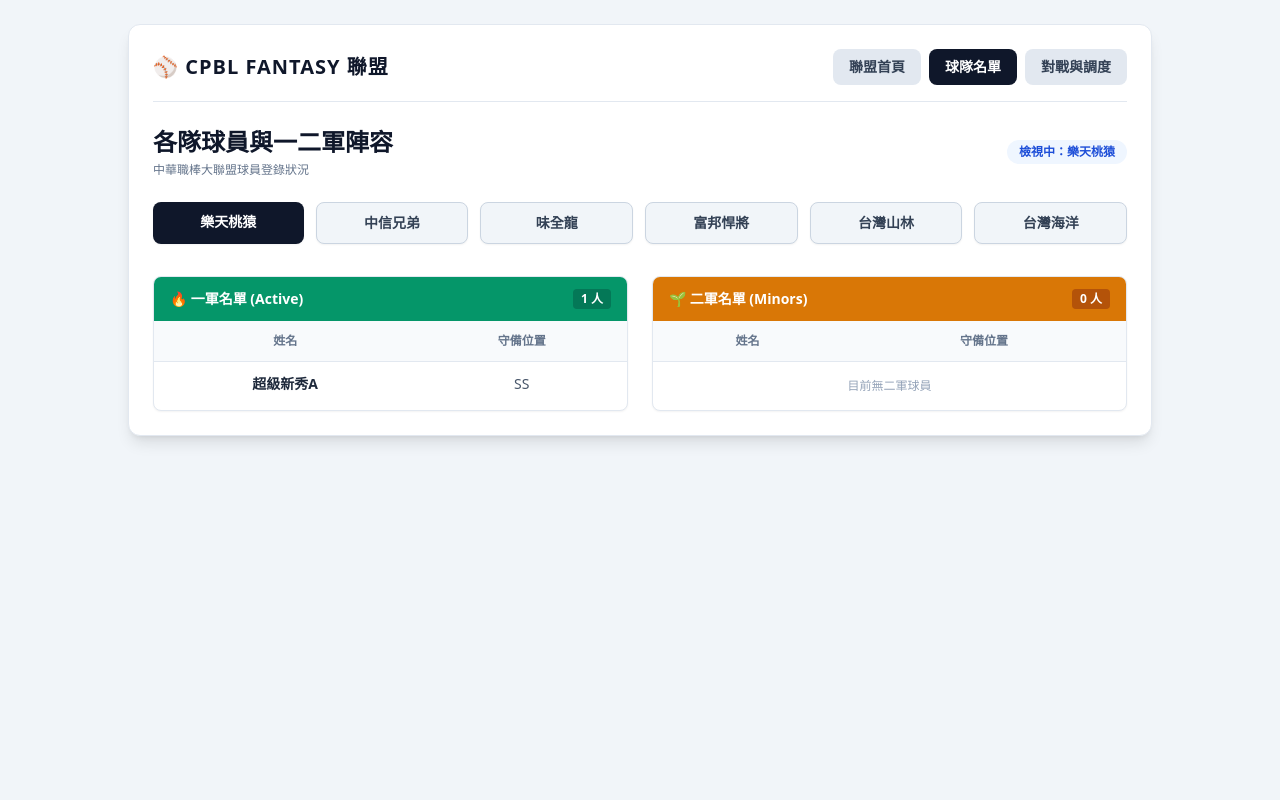
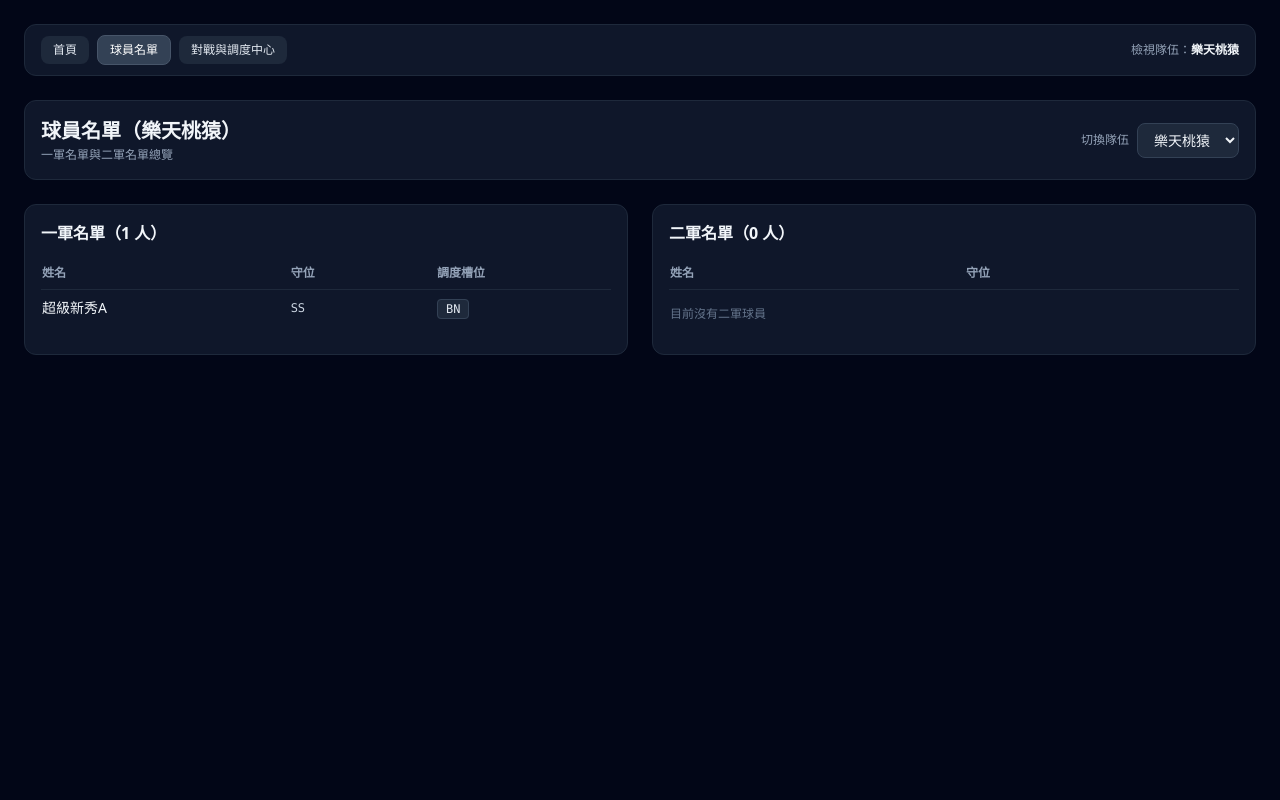
Before and after one commit to andrew950319-sys/fantasy-cpbl-winter, a FastAPI app: page /roster in a window 1280 px wide. Run offline with FastAPI, Linux system fonts and the light colour scheme; data comes from the database, SQL or seed files in the repository; both versions use the stored data as it was after the commit; some libraries are stand-ins or nearby versions.

Commit message:
Dark theme on roster page and add 11/23-12/3 schedule weeks

```diff
--- a/main.py
+++ b/main.py
@@ -1,4 +1,4 @@
-from datetime import date, datetime, timedelta
+from datetime import date, datetime
 import os
 import sqlite3
 from fastapi import FastAPI, Request
@@ -31,6 +31,22 @@ TEAMS = ["樂天桃猿", "中信兄弟", "味全龍", "富邦悍將"]
 TEST_TEAMS = ["台灣山林", "台灣海洋"]
 ALL_AVAILABLE_TEAMS = TEAMS + TEST_TEAMS
 
+SCHEDULE_WEEKS = [
+    {
+        "key": "2026-11-23_2026-11-29",
+        "label": "第1週（11/23～11/29）",
+        "start_date": "2026-11-23",
+        "end_date": "2026-11-29",
+    },
+    {
+        "key": "2026-11-30_2026-12-03",
+        "label": "第2週（11/30～12/3）",
+        "start_date": "2026-11-30",
+        "end_date": "2026-12-03",
+    },
+]
+SCHEDULE_WEEK_MAP = {w["key"]: w for w in SCHEDULE_WEEKS}
+
 TEAM_CODES = {
     "樂天桃猿": "rakuten",
     "中信兄弟": "brothers",
@@ -53,7 +69,6 @@ VALID_SLOTS = {"ACTIVE", "MINORS", "IL", "SPECIAL", "RELEASED"}
 LOCKED_10_DAYS_SLOTS = {"MINORS", "IL"}
 LOCK_DAYS = 10
 
-# 先發槽位順序：SP1~3, P1~3, CP1~3, DH(2), C, 1B, 2B, 3B, SS, OF(3)，最後為 BN
 LINEUP_SLOTS_PITCHER_STARTER = ["SP1", "SP2", "SP3"]
 LINEUP_SLOTS_PITCHER_GENERAL = ["P1", "P2", "P3"]
 LINEUP_SLOTS_CLOSER = ["CP1", "CP2", "CP3"]
@@ -158,6 +173,19 @@ class CpblImportPayload(BaseModel):
     year: str = "2026"
     kind_code: str = "A"
     game_sno: str
+    stat_date: str = ""
+    week_key: str = ""
+
+
+class ScheduleEntryPayload(BaseModel):
+    week_key: str = "2026-11-23_2026-11-29"
+    game_date: str
+    start_time: str = ""
+    away_team: str = "台灣山林"
+    home_team: str = "台灣海洋"
+    year: str = "2026"
+    kind_code: str = "A"
+    game_sno: str = ""
 
 
 class SeedWinterPayload(BaseModel):
@@ -248,9 +276,14 @@ def ensure_extended_schema(cursor):
             start_time TEXT DEFAULT '',
             away_team TEXT DEFAULT '',
             home_team TEXT DEFAULT '',
+            week_key TEXT DEFAULT '',
             updated_at TEXT
         )
     """)
+    cursor.execute("PRAGMA table_info(cpbl_games)")
+    g_cols = {r["name"] for r in cursor.fetchall()}
+    if "week_key" not in g_cols:
+        cursor.execute("ALTER TABLE cpbl_games ADD COLUMN week_key TEXT DEFAULT ''")
 
     cursor.execute("""
         UPDATE team_rosters
@@ -528,7 +561,30 @@ def get_available_dates() -> list[str]:
     return dates
 
 
-def calc_team_12_cats(fantasy_team: str, date_filter: str = "ALL"):
+def get_schedule_games(week_key: str | None = None) -> list[dict]:
+    conn = get_db()
+    cursor = conn.cursor()
+    ensure_extended_schema(cursor)
+    if week_key and week_key in SCHEDULE_WEEK_MAP:
+        w = SCHEDULE_WEEK_MAP[week_key]
+        cursor.execute("""
+            SELECT game_key, year, kind_code, game_sno, game_date, start_time, away_team, home_team, week_key
+            FROM cpbl_games
+            WHERE week_key = ? OR (game_date >= ? AND game_date <= ?)
+            ORDER BY game_date ASC, game_sno ASC
+        """, (week_key, w["start_date"], w["end_date"]))
+    else:
+        cursor.execute("""
+            SELECT game_key, year, kind_code, game_sno, game_date, start_time, away_team, home_team, week_key
+            FROM cpbl_games
+            ORDER BY game_date ASC, game_sno ASC
+        """)
+    rows = [dict(r) for r in cursor.fetchall()]
+    conn.close()
+    return rows
+
+
+def calc_team_12_cats(fantasy_team: str, date_filter: str = "ALL", week_key: str = "ALL"):
     conn = get_db()
     cursor = conn.cursor()
     ensure_extended_schema(cursor)
@@ -583,6 +639,10 @@ def calc_team_12_cats(fantasy_team: str, date_filter: str = "ALL"):
         if date_filter and date_filter != "ALL":
             sql += " AND stat_date = ?"
             params.append(date_filter)
+        elif week_key and week_key in SCHEDULE_WEEK_MAP:
+            w = SCHEDULE_WEEK_MAP[week_key]
+            sql += " AND stat_date >= ? AND stat_date <= ?"
+            params.extend([w["start_date"], w["end_date"]])
 
         cursor.execute(sql, params)
         fetched = cursor.fetchone()
@@ -594,12 +654,22 @@ def calc_team_12_cats(fantasy_team: str, date_filter: str = "ALL"):
     return compute_derived_metrics(agg)
 
 
-def _query_players_block(cursor, where_sql: str, where_params: list, date_filter: str = "ALL") -> list[dict]:
+def _query_players_block(
+    cursor,
+    where_sql: str,
+    where_params: list,
+    date_filter: str = "ALL",
+    week_key: str = "ALL",
+) -> list[dict]:
     params = []
     date_clause = ""
     if date_filter and date_filter != "ALL":
         date_clause = " AND s.stat_date = ?"
         params.append(date_filter)
+    elif week_key and week_key in SCHEDULE_WEEK_MAP:
+        w = SCHEDULE_WEEK_MAP[week_key]
+        date_clause = " AND s.stat_date >= ? AND s.stat_date <= ?"
+        params.extend([w["start_date"], w["end_date"]])
     params.extend(where_params)
 
     cursor.execute(f"""
@@ -687,7 +757,7 @@ def _query_players_block(cursor, where_sql: str, where_params: list, date_filter
     return items
 
 
-def get_team_players_with_stats(fantasy_team: str, date_filter: str = "ALL"):
+def get_team_players_with_stats(fantasy_team: str, date_filter: str = "ALL", week_key: str = "ALL"):
     conn = get_db()
     cursor = conn.cursor()
     ensure_extended_schema(cursor)
@@ -697,6 +767,7 @@ def get_team_players_with_stats(fantasy_team: str, date_filter: str = "ALL"):
         "r.fantasy_team = ? AND r.roster_slot != 'RELEASED'",
         [fantasy_team],
         date_filter,
+        week_key,
     )
     conn.close()
 
@@ -789,11 +860,20 @@ def read_roster(request: Request, team: str = "樂天桃猿"):
 
 
 @app.get("/matchup")
-def read_matchup(request: Request, code: str = None, opp: str = None, stat_date: str = "ALL", error: str = None):
+def read_matchup(
+    request: Request,
+    code: str = None,
+    opp: str = None,
+    stat_date: str = "ALL",
+    week: str = "ALL",
+    error: str = None,
+):
     clear_free_agent_players()
     logged_team = resolve_logged_team(request, code)
     available_dates = get_available_dates()
+    selected_week = week if week in SCHEDULE_WEEK_MAP else "ALL"
     selected_date = stat_date if (stat_date == "ALL" or stat_date in available_dates) else "ALL"
+    schedule_games = get_schedule_games(selected_week if selected_week != "ALL" else None)
 
     grouped_players = {"ACTIVE": [], "MINORS": [], "IL": [], "SPECIAL": [], "FA": []}
     categories = []
@@ -805,9 +885,9 @@ def read_matchup(request: Request, code: str = None, opp: str = None, stat_date:
     opponent_team = opp if opp in other_teams else (other_teams[0] if other_teams else "中信兄弟")
 
     if logged_team:
-        grouped_players = get_team_players_with_stats(logged_team, selected_date)
-        my_stats = calc_team_12_cats(logged_team, selected_date)
-        opp_stats = calc_team_12_cats(opponent_team, selected_date)
+        grouped_players = get_team_players_with_stats(logged_team, selected_date, selected_week)
+        my_stats = calc_team_12_cats(logged_team, selected_date, selected_week)
+        opp_stats = calc_team_12_cats(opponent_team, selected_date, selected_week)
 
         cat_defs = [
             ("r", "得分 (R)"),
@@ -869,6 +949,9 @@ def read_matchup(request: Request, code: str = None, opp: str = None, stat_date:
             "enable_admin": ENABLE_ADMIN,
             "teams": ALL_AVAILABLE_TEAMS,
             "other_teams": other_teams,
+            "schedule_weeks": SCHEDULE_WEEKS,
+            "selected_week": selected_week,
+            "schedule_games": schedule_games,
             "logged_team": logged_team,
             "logged_code": TEAM_CODES.get(logged_team, ""),
             "opponent_team": opponent_team,
@@ -1031,6 +1114,55 @@ def api_lineup_move(request: Request, payload: LineupMovePayload):
 
         conn.commit()
         return JSONResponse({"ok": True})
+    finally:
+        conn.close()
+
+
+@app.post("/api/admin/schedule")
+def api_add_schedule(payload: ScheduleEntryPayload):
+    denied = ensure_admin_enabled()
+    if denied:
+        return denied
+
+    gdate = (payload.game_date or "").strip()
+    if not gdate:
+        return JSONResponse({"ok": False, "error": "請輸入比賽日期（YYYY-MM-DD）"}, status_code=400)
+
+    wkey = payload.week_key if payload.week_key in SCHEDULE_WEEK_MAP else (
+        "2026-11-23_2026-11-29" if gdate <= "2026-11-29" else "2026-11-30_2026-12-03"
+    )
+    sno = (payload.game_sno or "").strip() or f"{gdate.replace('-', '')}_{(payload.away_team or 'A')[:2]}_{(payload.home_team or 'H')[:2]}"
+    gkey = f"{payload.year}_{payload.kind_code}_{sno}"
+    now_iso = datetime.now().isoformat(timespec="seconds")
+
+    conn = get_db()
+    cursor = conn.cursor()
+    try:
+        ensure_extended_schema(cursor)
+        cursor.execute("""
+            INSERT INTO cpbl_games (game_key, year, kind_code, game_sno, game_date, start_time, away_team, home_team, week_key, updated_at)
+            VALUES (?, ?, ?, ?, ?, ?, ?, ?, ?, ?)
+            ON CONFLICT(game_key) DO UPDATE SET
+                game_date = excluded.game_date,
+                start_time = excluded.start_time,
+                away_team = excluded.away_team,
+                home_team = excluded.home_team,
+                week_key = excluded.week_key,
+                updated_at = excluded.updated_at
+        """, (
+            gkey,
+            (payload.year or "2026").strip(),
+            (payload.kind_code or "A").strip(),
+            sno,
+            gdate,
+            (payload.start_time or "").strip(),
+            (payload.away_team or "").strip(),
+            (payload.home_team or "").strip(),
+            wkey,
+            now_iso,
+        ))
+        conn.commit()
+        return JSONResponse({"ok": True, "game_key": gkey, "week_key": wkey})
     finally:
         conn.close()
 
--- a/templates/roster.html
+++ b/templates/roster.html
@@ -1,92 +1,77 @@
 <!DOCTYPE html>
-<html lang="zh-TW">
+<html lang="zh-Hant">
 <head>
-    <meta charset="UTF-8">
-    <title>球隊名單 - CPBL Fantasy</title>
+  <meta charset="UTF-8" />
+  <title>球員名單 - {{ current_team }}</title>
   <script src="https://cdn.tailwindcss.com"></script>
 </head>
-<body class="bg-slate-100 text-slate-800 p-6">
-    <div class="max-w-5xl mx-auto bg-white p-6 rounded-xl shadow-lg border border-slate-200">
+<body class="bg-slate-950 text-slate-200 min-h-screen p-4 md:p-6">
+  <div class="max-w-7xl mx-auto space-y-6">
 
-        <!-- 頂部導覽列 -->
-        <div class="flex justify-between items-center mb-6 pb-4 border-b border-slate-200">
-            <h1 class="text-xl font-black text-slate-900 tracking-wider">⚾ CPBL FANTASY 聯盟</h1>
-            <div class="flex gap-2">
-                <a href="/" class="px-4 py-2 rounded-lg text-sm font-bold bg-slate-200 text-slate-700 hover:bg-slate-300">聯盟首頁</a>
-                <a href="/roster" class="px-4 py-2 rounded-lg text-sm font-bold bg-slate-900 text-white">球隊名單</a>
-                <a href="/matchup" class="px-4 py-2 rounded-lg text-sm font-bold bg-slate-200 text-slate-700 hover:bg-slate-300">對戰與調度</a>
+    <!-- 跨頁導覽列 -->
+    <nav class="flex flex-wrap items-center justify-between gap-3 bg-slate-900 border border-slate-800 rounded-xl px-4 py-2.5 text-xs">
+      <div class="flex flex-wrap items-center gap-2">
+        <a href="/" class="px-3 py-1.5 rounded-lg bg-slate-800 hover:bg-slate-700 text-slate-200 font-medium">
+          首頁
+        </a>
+        <a href="/roster" class="px-3 py-1.5 rounded-lg bg-slate-700 text-white font-medium border border-slate-600">
+          球員名單
+        </a>
+        <a href="/matchup" class="px-3 py-1.5 rounded-lg bg-slate-800 hover:bg-slate-700 text-slate-200 font-medium">
+          對戰與調度中心
+        </a>
       </div>
+      <div class="text-slate-400">
+        檢視隊伍：<span class="text-slate-100 font-semibold">{{ current_team }}</span>
+      </div>
+    </nav>
+
+    <!-- 隊伍切換列 -->
+    <div class="flex flex-wrap items-center justify-between gap-4 bg-slate-900 border border-slate-800 rounded-xl p-4">
+      <div>
+        <h1 class="text-xl font-bold text-slate-100">球員名單（{{ current_team }}）</h1>
+        <p class="text-xs text-slate-400 mt-0.5">一軍名單與二軍名單總覽</p>
+      </div>
+      <form method="get" action="/roster" class="flex items-center gap-2 text-xs">
+        <label for="teamSelect" class="text-slate-400">切換隊伍</label>
+        <select id="teamSelect" name="team" onchange="this.form.submit()"
+                class="bg-slate-800 border border-slate-700 text-slate-100 rounded-lg px-3 py-1.5 text-sm">
+          {% for t in teams %}
+          <option value="{{ t }}" {% if t == current_team %}selected{% endif %}>{{ t }}</option>
+          {% endfor %}
+        </select>
+      </form>
     </div>
 
-        <div class="flex justify-between items-center mb-6">
-            <div>
-                <h2 class="text-2xl font-black text-slate-900">各隊球員與一二軍陣容</h2>
-                <p class="text-xs text-slate-500 mt-1">中華職棒大聯盟球員登錄狀況</p>
-            </div>
-            <div class="bg-blue-50 text-blue-700 px-3 py-1 rounded-full text-xs font-semibold">
-                檢視中：{{ current_team }}
-            </div>
-        </div>
-
-        <!-- 四球隊分頁切換列 -->
-        <div class="mb-8 flex gap-3">
-            {% for t in teams %}
-            <a href="/roster?team={{ t }}" class="flex-1 text-center py-2.5 rounded-lg text-sm font-bold transition shadow-sm {% if current_team == t %} bg-slate-900 text-white shadow-md {% else %} bg-slate-100 text-slate-700 hover:bg-slate-200 border border-slate-300 {% endif %}">
-                {{ t }}
-            </a>
-            {% endfor %}
-        </div>
-
-        <!-- 一二軍雙欄位區塊排版 -->
-        <div class="grid grid-cols-1 md:grid-cols-2 gap-6">
-            <div class="bg-white rounded-lg border border-slate-200 overflow-hidden shadow-sm">
-                <div class="bg-emerald-600 text-white px-4 py-3 font-bold text-sm flex justify-between items-center">
-                    <span>🔥 一軍名單 (Active)</span>
-                    <span class="text-xs bg-emerald-700 px-2 py-0.5 rounded">{{ active_players|length }} 人</span>
-                </div>
-                <table class="w-full text-left border-collapse">
+    <!-- 一軍與二軍名單 -->
+    <div class="grid grid-cols-1 lg:grid-cols-2 gap-6">
+      <div class="bg-slate-900 border border-slate-800 rounded-xl p-4">
+        <h2 class="text-base font-semibold text-slate-100 mb-3">
+          一軍名單（{{ active_players|length }} 人）
+        </h2>
+        <div class="overflow-x-auto">
+          <table class="w-full text-sm text-left">
             <thead>
-                        <tr class="bg-slate-50 text-slate-500 text-xs uppercase border-b border-slate-200">
-                            <th class="p-3 text-center">姓名</th>
-                            <th class="p-3 text-center">守備位置</th>
+              <tr class="border-b border-slate-800 text-slate-400 text-xs">
+                <th class="py-2 pr-3">姓名</th>
+                <th class="py-2 px-3">守位</th>
+                <th class="py-2 pl-3">調度槽位</th>
               </tr>
             </thead>
-                    <tbody class="divide-y divide-slate-100 text-sm">
-                        {% for player in active_players %}
-                        <tr class="hover:bg-slate-50">
-                            <td class="p-3 text-center font-bold text-slate-800">{{ player[1] }}</td>
-                            <td class="p-3 text-center text-slate-600">{{ player[2] }}</td>
+            <tbody class="divide-y divide-slate-800/70">
+              {% for pid, name, pos, lslot in active_players %}
+              <tr>
+                <td class="py-2 pr-3 font-medium text-slate-100">{{ name }}</td>
+                <td class="py-2 px-3 text-slate-300 font-mono text-xs">{{ pos }}</td>
+                <td class="py-2 pl-3">
+                  <span class="px-2 py-0.5 text-xs rounded bg-slate-800 text-slate-200 border border-slate-700 font-mono">
+                    {{ lslot }}
+                  </span>
+                </td>
               </tr>
               {% else %}
               <tr>
-                            <td colspan="2" class="p-4 text-center text-slate-400 text-xs">目前無一軍球員</td>
-                        </tr>
-                        {% endfor %}
-                    </tbody>
-                </table>
-            </div>
-
-            <div class="bg-white rounded-lg border border-slate-200 overflow-hidden shadow-sm">
-                <div class="bg-amber-600 text-white px-4 py-3 font-bold text-sm flex justify-between items-center">
-                    <span>🌱 二軍名單 (Minors)</span>
-                    <span class="text-xs bg-amber-700 px-2 py-0.5 rounded">{{ minors_players|length }} 人</span>
-                </div>
-                <table class="w-full text-left border-collapse">
-                    <thead>
-                        <tr class="bg-slate-50 text-slate-500 text-xs uppercase border-b border-slate-200">
-                            <th class="p-3 text-center">姓名</th>
-                            <th class="p-3 text-center">守備位置</th>
-                        </tr>
-                    </thead>
-                    <tbody class="divide-y divide-slate-100 text-sm">
-                        {% for player in minors_players %}
-                        <tr class="hover:bg-slate-50">
-                            <td class="p-3 text-center font-bold text-slate-800">{{ player[1] }}</td>
-                            <td class="p-3 text-center text-slate-600">{{ player[2] }}</td>
-                        </tr>
-                        {% else %}
-                        <tr>
-                            <td colspan="2" class="p-4 text-center text-slate-400 text-xs">目前無二軍球員</td>
+                <td colspan="3" class="py-4 text-xs text-slate-500">目前沒有一軍球員</td>
               </tr>
               {% endfor %}
             </tbody>
@@ -94,6 +79,35 @@
         </div>
       </div>
 
+      <div class="bg-slate-900 border border-slate-800 rounded-xl p-4">
+        <h2 class="text-base font-semibold text-slate-100 mb-3">
+          二軍名單（{{ minors_players|length }} 人）
+        </h2>
+        <div class="overflow-x-auto">
+          <table class="w-full text-sm text-left">
+            <thead>
+              <tr class="border-b border-slate-800 text-slate-400 text-xs">
+                <th class="py-2 pr-3">姓名</th>
+                <th class="py-2 pl-3">守位</th>
+              </tr>
+            </thead>
+            <tbody class="divide-y divide-slate-800/70">
+              {% for pid, name, pos in minors_players %}
+              <tr>
+                <td class="py-2 pr-3 font-medium text-slate-100">{{ name }}</td>
+                <td class="py-2 pl-3 text-slate-300 font-mono text-xs">{{ pos }}</td>
+              </tr>
+              {% else %}
+              <tr>
+                <td colspan="2" class="py-4 text-xs text-slate-500">目前沒有二軍球員</td>
+              </tr>
+              {% endfor %}
+            </tbody>
+          </table>
+        </div>
+      </div>
+    </div>
+
   </div>
 </body>
 </html>
```
Also changed, not shown: templates/matchup.html (+85 -4 lines), fantasy_league.db. Lines whose indentation alone changed are shown as unchanged.
